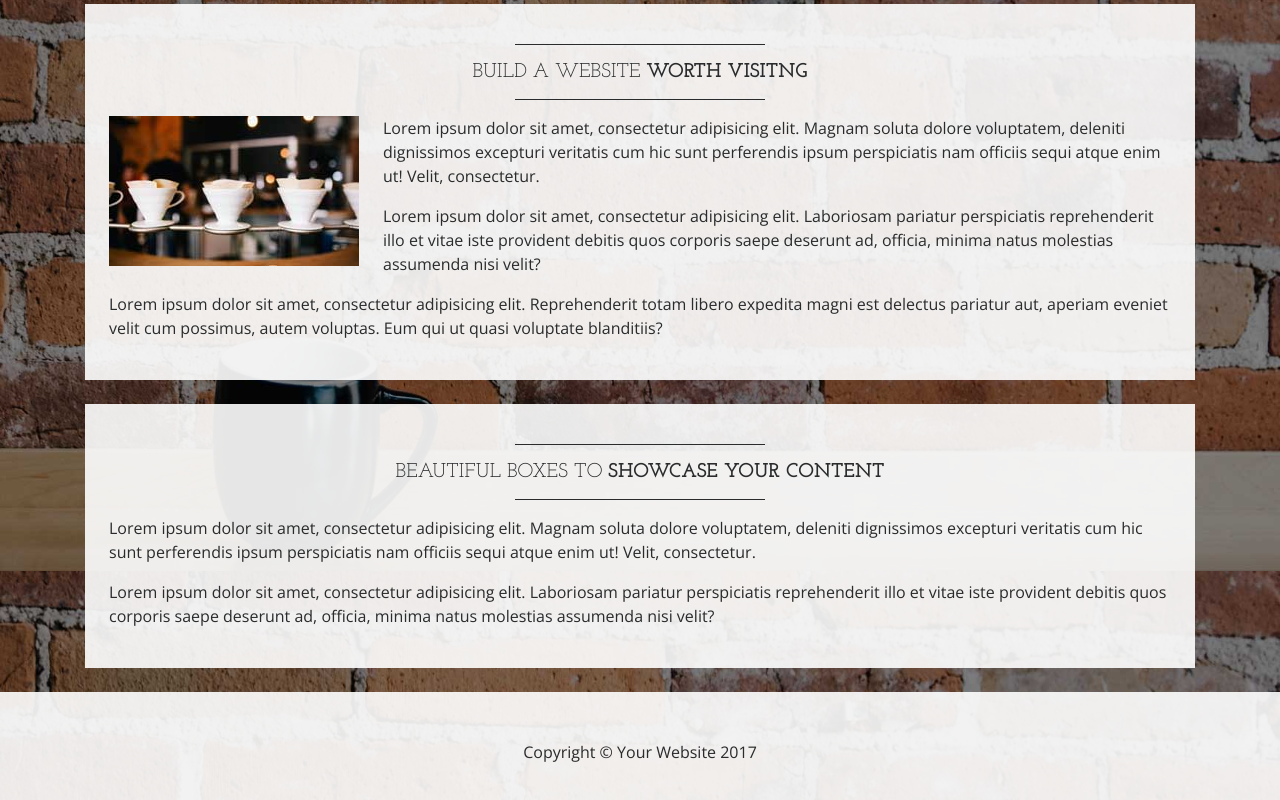
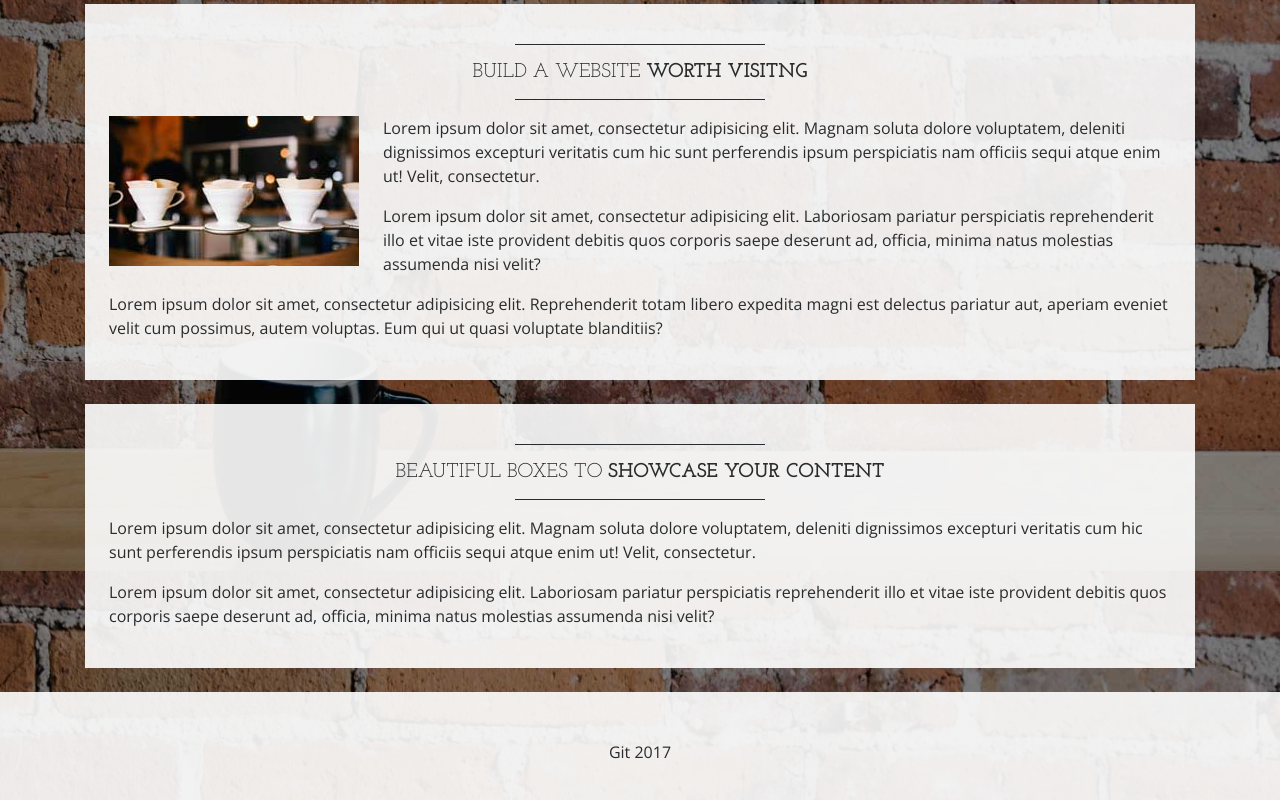
Before and after one commit to alain651/Learnable-Git-Course, a website: page index.html in a window 1280 px wide. Shown: the part 1029-1829 px from the top of the page. Drawn offline with nearby package versions, Linux system fonts and the light colour scheme.

Commit message:
Edit footer

```diff
--- a/index.html
+++ b/index.html
@@ -146,7 +146,7 @@
 
     <footer class="bg-faded text-center py-5">
         <div class="container">
-            <p class="m-0">Copyright &copy; Your Website 2017</p>
+            <p class="m-0">Git 2017</p>
         </div>
     </footer>
 
```
